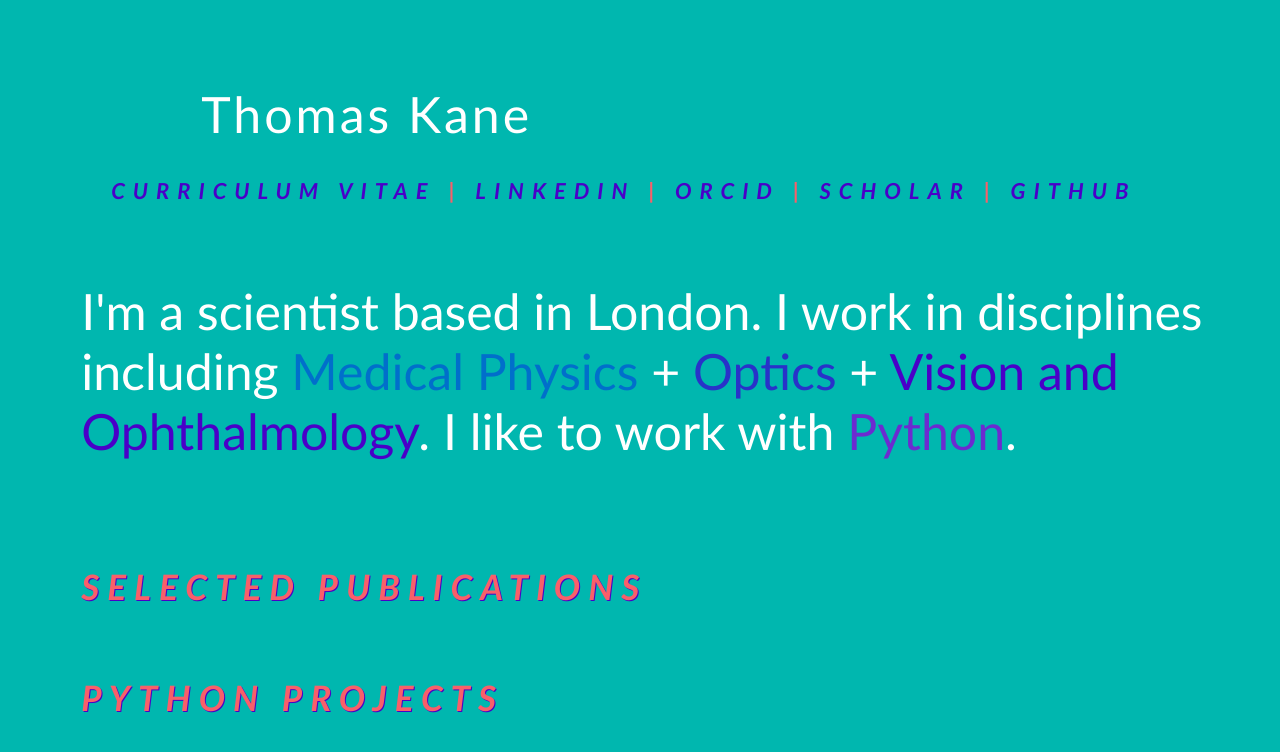
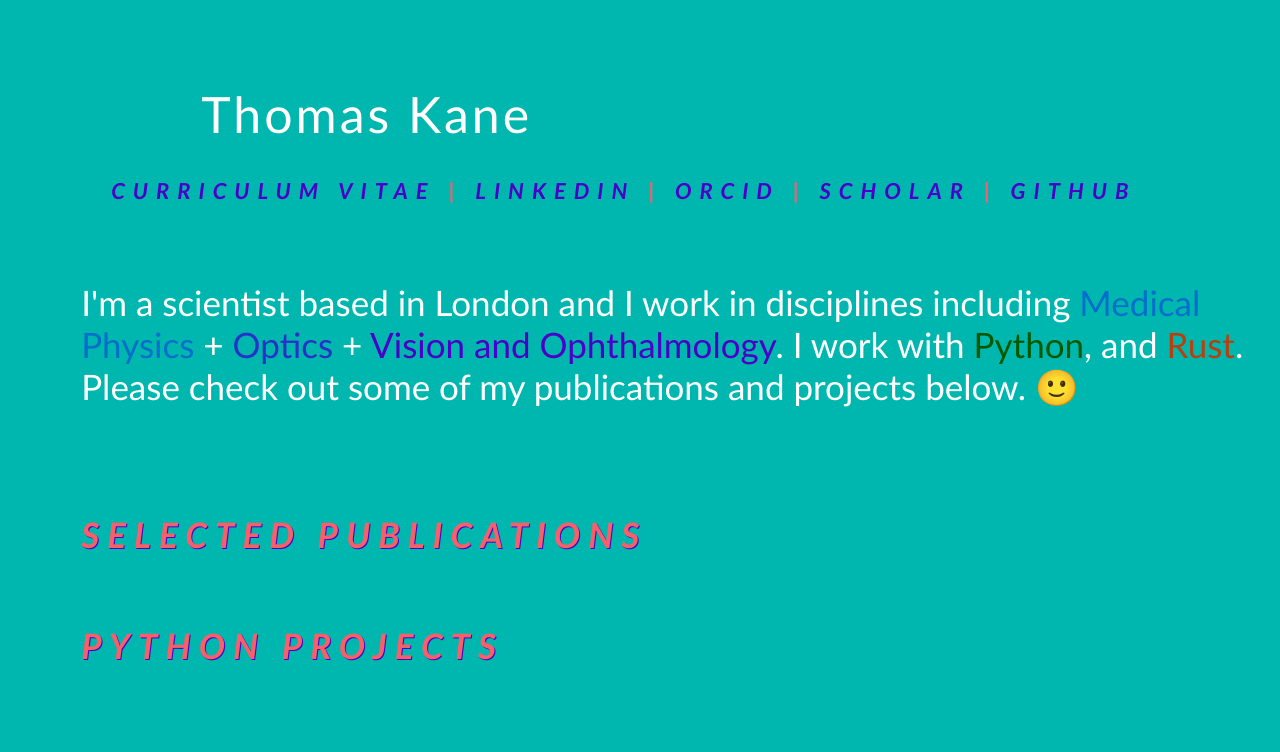
Before and after one commit to thomasmichaelkane/me, a plain HTML site: page index.html in a window 1280 px wide. Drawn offline with Linux system fonts and the light colour scheme; a web font is replaced by a local one.

Commit message:
updated intro text

```diff
--- a/index.html
+++ b/index.html
@@ -27,9 +27,11 @@
     </div>
     <div id="intro_container">
       <div>
-        <p id="intro">I'm a scientist based in London.
+        <p id="intro">I'm a scientist based in London and
           I work in disciplines including <span id=medphys>Medical Physics</span>
-          + <span id=optics>Optics</span> + <span id=vision>Vision and Ophthalmology</span>. I like to work with <span id=python>Python</span>.
+          + <span id=optics>Optics</span> + <span id=vision>Vision and Ophthalmology</span>.
+          I work with <span id=python>Python</span>, and <span id=rust>Rust</span>.
+          Please check out some of my publications and projects below. &#128578;
         </p>
       </div>
     </div>
--- a/main.css
+++ b/main.css
@@ -6,7 +6,8 @@
   --medphys-color: #006fcb;
   --optics-color: #2832C9;
   --vision-color: #4900C8;
-  --python-color: #6C2BD0;
+  --python-color: #005900;
+  --rust-color: #B7410E;
 }
 
 html {
@@ -121,7 +122,7 @@ a {
 
 #intro {
   color: var(--txt-ter-color);
-  font-size: 50px;
+  font-size: 35px;
 }
 
 #intro_container {
@@ -143,3 +144,7 @@ a {
 #python {
   color: var(--python-color);
 }
+
+#rust {
+  color: var(--rust-color);
+}
```
